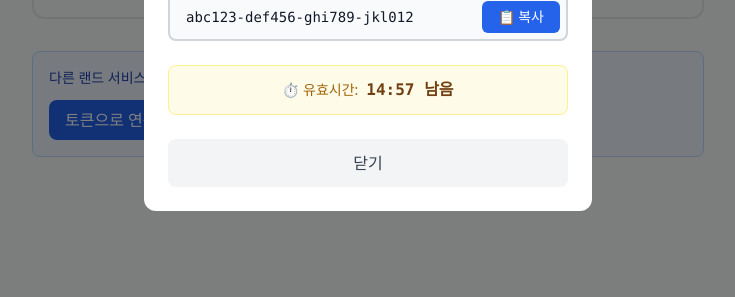
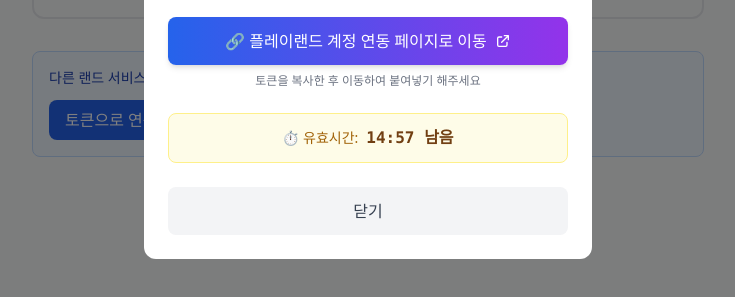
Before and after one commit to reus-jeon/land-design-preview, a website: page account-linking.html in a window 1280 px wide. Both pictures are taken after a click on the button "연동 시작하기 →". Shown: the part 411-708 px from the top of the page, without its empty margins (272-1007 px from the left). Drawn offline with nearby package versions, Linux system fonts and the light colour scheme.

Commit message:
Add target site link button below copy button

```diff
--- a/account-linking.html
+++ b/account-linking.html
@@ -119,6 +119,20 @@
                 </div>
             </div>
 
+            <!-- 대상 사이트 이동 버튼 -->
+            <div class="mb-6">
+                <a id="targetSiteLink" href="#" target="_blank"
+                    class="flex items-center justify-center gap-2 w-full px-4 py-3 bg-gradient-to-r from-blue-600 to-purple-600 text-white rounded-lg hover:from-blue-700 hover:to-purple-700 transition-all shadow-md hover:shadow-lg font-medium">
+                    <span id="targetSiteText">🔗 플레이랜드 계정 연동 페이지로 이동</span>
+                    <svg class="w-4 h-4" fill="none" stroke="currentColor" viewBox="0 0 24 24">
+                        <path stroke-linecap="round" stroke-linejoin="round" stroke-width="2" d="M10 6H6a2 2 0 00-2 2v10a2 2 0 002 2h10a2 2 0 002-2v-4M14 4h6m0 0v6m0-6L10 14"></path>
+                    </svg>
+                </a>
+                <p class="mt-2 text-xs text-gray-500 text-center">
+                    토큰을 복사한 후 이동하여 붙여넣기 해주세요
+                </p>
+            </div>
+
             <div class="mb-6 flex items-center justify-center gap-2 p-3 bg-yellow-50 border border-yellow-200 rounded-lg">
                 <span class="text-yellow-700 text-sm">⏱️ 유효시간:</span>
                 <span class="text-yellow-900 font-mono font-bold" id="timer">14:58 남음</span>
@@ -166,6 +180,18 @@
         function showTokenDisplay(serviceName) {
             document.getElementById('serviceName').textContent = serviceName;
             document.getElementById('serviceNameInDesc').textContent = serviceName;
+
+            // 대상 사이트 링크 설정
+            const serviceUrls = {
+                '게임랜드': 'https://game.semicolon.land/account-linking',
+                '플레이랜드': 'https://play.semicolon.land/account-linking',
+                '오피스랜드': 'https://office.semicolon.land/account-linking'
+            };
+
+            const targetUrl = serviceUrls[serviceName] || '#';
+            document.getElementById('targetSiteLink').href = targetUrl;
+            document.getElementById('targetSiteText').textContent = `🔗 ${serviceName} 계정 연동 페이지로 이동`;
+
             document.getElementById('tokenDisplayModal').classList.remove('hidden');
 
             // Start timer
```
